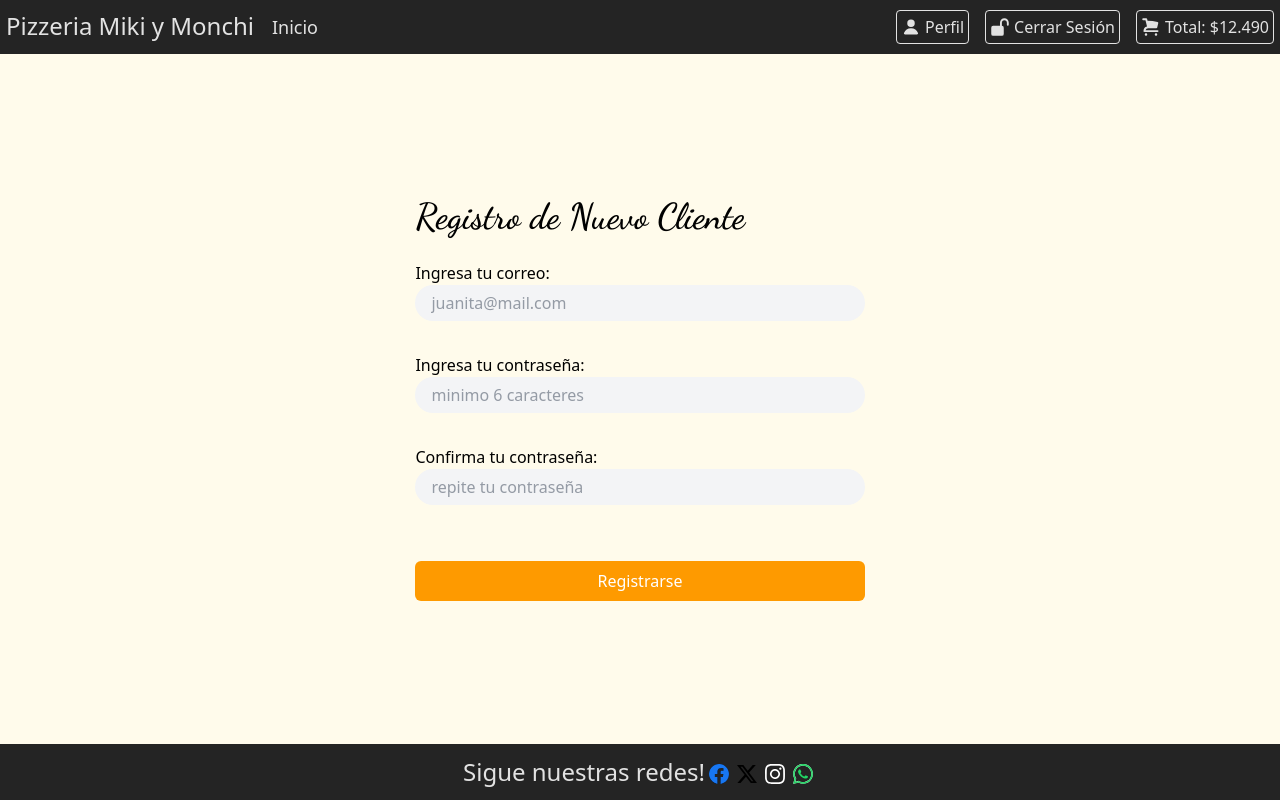
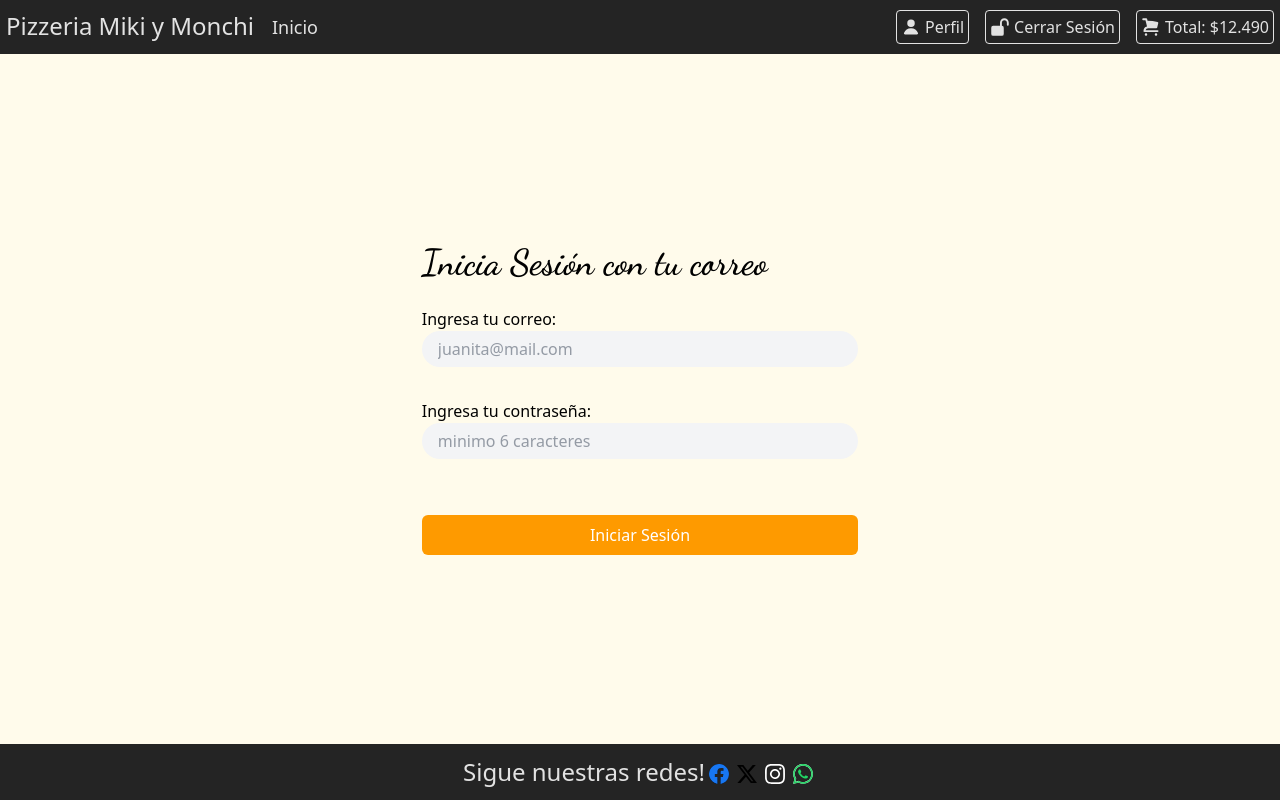
Before and after one commit to SrYoghurt/Hito-1-React, a React (Vite) app: page / in a window 1280 px wide. Built offline with nearby package versions, Linux system fonts and the light colour scheme.

Commit message:
creada login page

```diff
--- a/src/App.jsx
+++ b/src/App.jsx
@@ -1,5 +1,6 @@
 import Footer from './components/Footer/Footer'
 import Home from './components/Home/Home'
+import LoginCliente from './components/LoginCliente/LoginCliente'
 import Navbar from './components/Navbar/Navbar'
 import RegistroCliente from './components/RegistroCliente/RegistroCliente'
 import './index.css'
@@ -10,7 +11,8 @@ function App() {
     <div className="min-h-screen grid grid-rows-[auto_1fr_auto]">
       <Navbar />
       {/* <Home /> */}
-      <RegistroCliente />
+      <LoginCliente />
+      {/* <RegistroCliente /> */}
       <Footer />
     </div>
   )
--- /dev/null
+++ b/src/components/LoginCliente/LoginCliente.jsx
@@ -0,0 +1,58 @@
+import { useState } from "react";
+
+export default function LoginCliente() {
+    const [usuario, setUsuario] = useState({
+        correo: "",
+        contraseña: "",
+    });
+    const [errors, setErrors] = useState({});
+    const [success, setSuccess] = useState(false);
+
+    const validate = () => {
+        const errores = {};
+        const emailRe = /^[^\s@]+@[^\s@]+\.[^\s@]+$/;
+        if (!emailRe.test(usuario.correo)) errores.correo = "Correo inválido";
+        if (!usuario.contraseña || usuario.contraseña.length < 6) errores.contraseña = "La contraseña debe tener al menos 6 caracteres";
+        return errores;
+    };
+
+    const handleSubmit = (e) => {
+        e.preventDefault();
+        setSuccess(false);
+        const validation = validate();
+        setErrors(validation);
+        if (Object.keys(validation).length === 0) {
+            setSuccess(true);
+        }
+    };
+
+
+
+    return (
+        <div className="flex flex-col justify-center bg-amber-50 items-center">
+            <form action="" className="flex flex-col text-black gap-4" onSubmit={handleSubmit}>
+                <legend className="text-4xl dancing-script font-semibold">Inicia Sesión con tu correo</legend>
+                <div className="py-2">
+                    <label htmlFor="correo">Ingresa tu correo: </label>
+                    <input type="email" name="correo" id="correo" placeholder="juanita@mail.com" required
+                        onChange={(e) => setUsuario({ ...usuario, correo: e.target.value })}
+                        className="w-full bg-gray-100 rounded-full py-2 px-4 text-gray-700 leading-tight focus:outline-none focus:shadow-outline" />
+                    {errors.correo && <p className="text-red-500 text-sm mt-1">{errors.correo}</p>}
+                </div>
+                <div className="py-2">
+                    <label htmlFor="contraseña">Ingresa tu contraseña: </label>
+                    <input minLength={6} type="password" name="contraseña" id="contraseña" placeholder="minimo 6 caracteres" required
+                        onChange={(e) => setUsuario({ ...usuario, contraseña: e.target.value })}
+                        className="w-full bg-gray-100 rounded-full py-2 px-4 text-gray-700 leading-tight focus:outline-none focus:shadow-outline" />
+                    {errors.contraseña && <p className="text-red-500 text-sm mt-1">{errors.contraseña}</p>}
+                </div>
+                <div className="flex flex-col justify-center items-center gap-2">
+                    {errors.correo && <p className="text-red-500 text-sm font-semibold">{errors.correo}</p>}
+                    {errors.contraseña && <p className="text-red-500 text-sm font-semibold">{errors.contraseña}</p>}
+                    {success && <p className="text-green-500 text-sm font-semibold">Sesión Iniciada</p>}
+                </div>
+                <button type="submit" className="bg-amber-500 text-white rounded-md mt-4 p-2 hover:bg-amber-600 transition-colors">Iniciar Sesión</button>
+            </form>
+        </div>
+    )
+}
```
